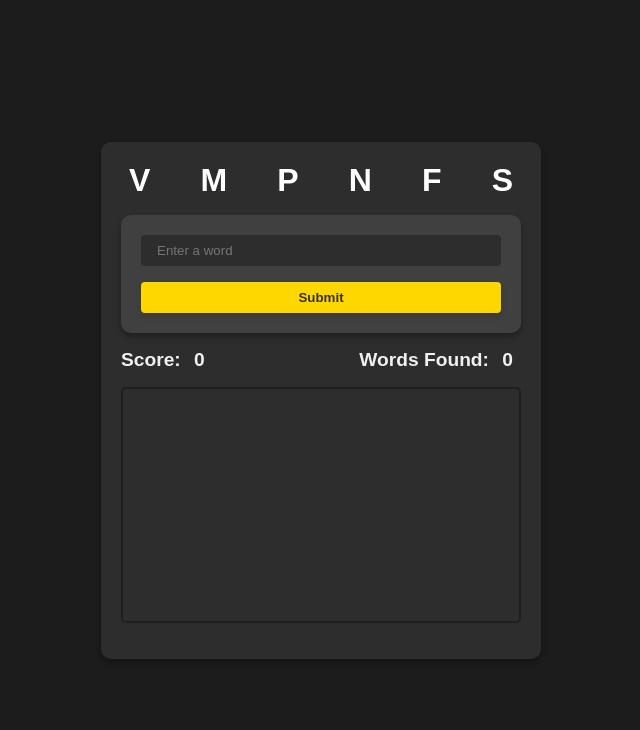
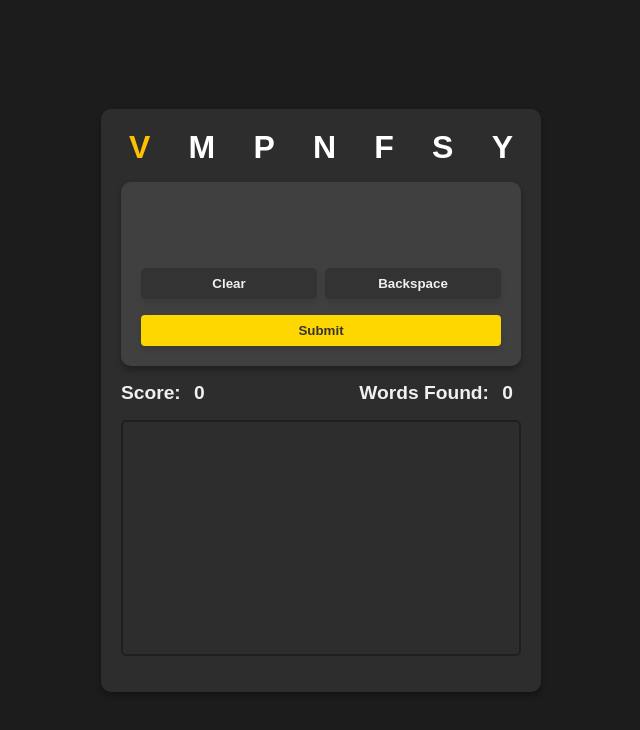
Before and after one commit to LiamJShaw/shpelling-bee, a website built with webpack: page docs/index.html in a window 1280 px wide. Shown: the whole page, without its empty margins (319-959 px from the left). Built offline with nearby package versions, Linux system fonts and the light colour scheme.

Commit message:
Basic demo for game

```diff
--- a/docs/index.html
+++ b/docs/index.html
@@ -12,7 +12,11 @@
     <div class="game-container">
       <div class="game-letters">A B C D E F</div>
       <div class="honeycomb-container">
-        <input type="text" name="input-word" id="input-word" placeholder="Enter a word">
+        <div class="input-word"></div>
+        <div class="input-controls">
+            <button class="clear-input">Clear</button>
+            <button class="backspace-input">Backspace</button>
+        </div>
         <button class="submit-word">Submit</button>
       </div>
 
--- a/src/UI.js
+++ b/src/UI.js
@@ -6,14 +6,21 @@ export function addGameLettersToScreen(gameLetterArray, mandatoryChar) {
     // Clear the game-letters div
     gameLettersContainer.innerHTML = '';
 
-    // Iterate through the gameLetterArray and create an element for each letter
-    gameLetterArray.forEach(letter => {
+    // Add the mandatory letter
+    const letterElement = document.createElement('span');
+    letterElement.classList.add('game-letter');
+    letterElement.classList.add('mandatory');
+    letterElement.textContent = mandatoryChar.toUpperCase();
+    gameLettersContainer.appendChild(letterElement);
+
+// Iterate through the gameLetterArray and create an element for each letter
+    for (let i = 1; i < gameLetterArray.length; i++) {
+        const letter = gameLetterArray[i];
         const letterElement = document.createElement('span');
         letterElement.classList.add('game-letter');
         letterElement.textContent = letter.toUpperCase();
         gameLettersContainer.appendChild(letterElement);
-    });
-
+    }
 }
 
 export function addWordToCorrectGuessList(word) {
@@ -25,5 +32,44 @@ export function addWordToCorrectGuessList(word) {
 }
 
 export function updateScore(score) {
+    const scoreElement = document.getElementById('score');
+    scoreElement.textContent = score;
+  }
 
+  export function updateWordsFoundCount(wordsFoundCount) {
+    const wordsFoundCountElement = document.getElementById('words-found');
+    wordsFoundCountElement.textContent = wordsFoundCount;
+  }
+
+
+
+
+// Add event listeners for game letters
+export function addGameLetterListeners() {
+    const gameLetters = document.querySelectorAll('.game-letter');
+    const inputWord = document.querySelector('.input-word');
+
+    gameLetters.forEach(letter => {
+        letter.addEventListener('click', () => {
+        inputWord.textContent += letter.textContent;
+        });
+    });
 }
+
+
+// Back and clear
+const clearButton = document.querySelector('.clear-input');
+const backspaceButton = document.querySelector('.backspace-input');
+
+const inputWord = document.querySelector('.input-word');
+
+// Add click event listener to clear button
+clearButton.addEventListener('click', () => {
+  inputWord.textContent = '';
+});
+
+// Add click event listener to backspace button
+backspaceButton.addEventListener('click', () => {
+  const currentInput = inputWord.textContent;
+  inputWord.textContent = currentInput.substring(0, currentInput.length - 1);
+});
--- a/src/game.js
+++ b/src/game.js
@@ -20,19 +20,22 @@ export function isWordInWordList(word) {
 }
 
 export function areLettersInGameLetters(mandatoryLetter, gameLetters, word) {
-
-    if (!(word.includes(mandatoryLetter))) { return false }
+    if (!word.includes(mandatoryLetter)) {
+      console.log("Mandatory letter not included in word");
+      return false;
+    }
 
     const upperCaseWord = word.toUpperCase();
-
     for (const letter of upperCaseWord) {
       if (!gameLetters.includes(letter)) {
+        console.log(`Letter ${letter} not included in game letters`);
         return false;
       }
     }
 
     return true;
-}
+  }
+
 
 export function calculateScore(word) {
     return word.length;
--- a/src/index.js
+++ b/src/index.js
@@ -1,48 +1,67 @@
 import "./styles/styles.css";
 
-import { addGameLettersToScreen, addWordToCorrectGuessList } from "./UI";
-import { generateRandomLetters, isWordInWordList, calculateScore } from "./game";
+import { addGameLettersToScreen, addWordToCorrectGuessList, addGameLetterListeners, updateScore, updateWordsFoundCount } from "./UI";
+import { generateRandomLetters, isWordInWordList, areLettersInGameLetters, calculateScore } from "./game";
 
 let score = 0;
+let wordsFoundCount = 0;
 
 // Generate 7 random letters, all different
 const gameLetters = generateRandomLetters();
 
 // Designate the first one as the "yellow" and the rest as "grey"
-const mandatoryLetter = gameLetters.pop();
+const mandatoryLetter = gameLetters[0];
 
 console.log("Mandatory: ", mandatoryLetter);
 console.log("Optional: ", gameLetters);
 
 // User inputs word made up of letters
 const submitButton = document.querySelector('.submit-word');
-const inputWord = document.getElementById('input-word');
+const inputWord = document.querySelector('.input-word');
 
 // Add event listener to the submit button
 submitButton.addEventListener('click', () => {
 
     // Get the value from the input box
-    const userGuess = inputWord.value;
+    const userGuess = inputWord.textContent;
 
      // Check if the word is in the word list
     const wordExists = isWordInWordList(userGuess);
 
     // Clear the input box for the next guess
-    inputWord.value = '';
-
-    // Do something with the user's guess
-    console.log(userGuess, ":", wordExists);
+    inputWord.textContent = '';
 
     if (wordExists) {
         if (userGuess.length > 3) {
-            addWordToCorrectGuessList(userGuess.toUpperCase());
-            score += calculateScore(userGuess);
+
+            if (areLettersInGameLetters(mandatoryLetter, gameLetters, userGuess)) {
+                console.log("Word added: ", userGuess);
+
+                addWordToCorrectGuessList(userGuess.toUpperCase());
+
+                score += calculateScore(userGuess);
+                updateScore(score);
+
+                wordsFoundCount++;
+                updateWordsFoundCount(wordsFoundCount);
+            }
+
+
+
         }
     }
 });
 
 
 addGameLettersToScreen(gameLetters, mandatoryLetter);
+// addGameLetterListeners();
 
 
 // Word added to score, 1 point per letter, double for pangram
+
+
+
+// Call the function after the DOM has loaded
+document.addEventListener('DOMContentLoaded', () => {
+  addGameLetterListeners();
+});
--- a/src/styles/styles.css
+++ b/src/styles/styles.css
@@ -8,28 +8,29 @@ body {
     margin: 0;
   }
 
-  .game-container {
+  .game-container,
+  .honeycomb-container {
     background-color: #2d2d2d;
     padding: 20px;
     border-radius: 10px;
     box-shadow: 0 4px 6px rgba(0, 0, 0, 0.3);
     text-align: center;
+  }
+
+  .game-container {
     max-width: 400px;
     width: 80%;
+  }
+
+  .honeycomb-container {
+    background-color: #404040;
+    margin-bottom: 1rem;
   }
 
   .game-title {
     font-size: 2rem;
     margin-bottom: 1rem;
     color: #f0f0f0;
-  }
-
-  .honeycomb-container {
-    background-color: #404040;
-    padding: 20px;
-    border-radius: 10px;
-    box-shadow: 0 4px 6px rgba(0, 0, 0, 0.3);
-    margin-bottom: 1rem;
   }
 
   input {
@@ -70,30 +71,32 @@ body {
     padding: 1rem;
     overflow-y: auto;
     color: #f0f0f0;
-    list-style-type: none; /* Remove the bullet */
+    list-style-type: none;
   }
 
   .word-list li {
-    text-align: left; /* Left justify the text */
+    text-align: left;
     margin-bottom: 0.5rem;
   }
 
   .game-letters {
-    margin-bottom: 1rem;
     display: flex;
     justify-content: space-between;
+    margin-bottom: 1rem;
   }
 
   .game-letter {
+    user-select: none;
     font-size: 2rem;
     font-weight: bold;
     margin: 0 0.5rem;
-
     color: white;
+    order: 1; /* Set the default order for all game-letter elements */
   }
 
-.mandatory .game-letter {
+  .game-letter.mandatory{
     color: #FFC000;
+    order: 0; /* Change the order to position the mandatory element in the center */
   }
 
   .counter-container {
@@ -113,3 +116,48 @@ body {
   .word-counter span {
     margin-right: 0.5rem;
   }
+
+  .input-word {
+    user-select: none;
+    font-size: 2rem;
+    font-weight: bold;
+    color: white;
+    display: flex;
+    justify-content: center;
+    align-items: center;
+    height: 50px;
+    margin-bottom: 1rem;
+    /* border: 2px solid #00000050; */
+    border-radius: 5px;
+  }
+
+  .clear-input,
+  .backspace-input {
+    background-color: #333;
+    color: #f0f0f0;
+    border: none;
+    border-radius: 5px;
+    padding: 0.5rem 1rem;
+    margin-right: 0.5rem;
+    cursor: pointer;
+}
+
+.clear-input:hover,
+.backspace-input:hover {
+  background-color: #555;
+}
+
+.input-controls {
+    display: flex;
+    justify-content: space-between;
+    margin-bottom: 1rem;
+}
+
+.clear-input,
+.backspace-input {
+    flex: 1;
+    margin-right: 0.5rem;
+}
+.backspace-input {
+    margin-right: 0;
+}
```
Lines whose indentation alone changed are shown as unchanged.
